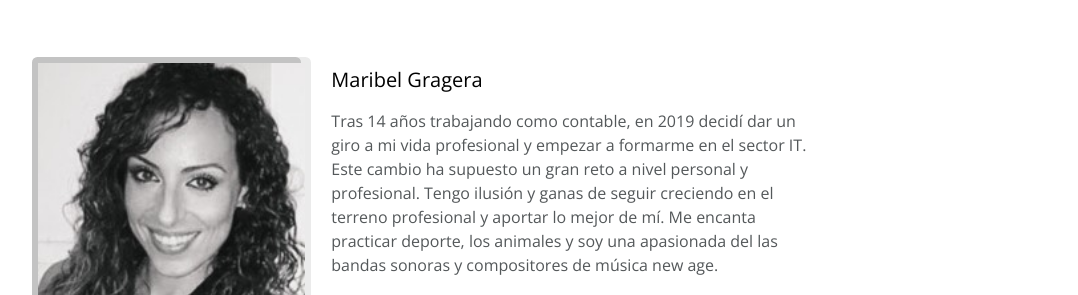
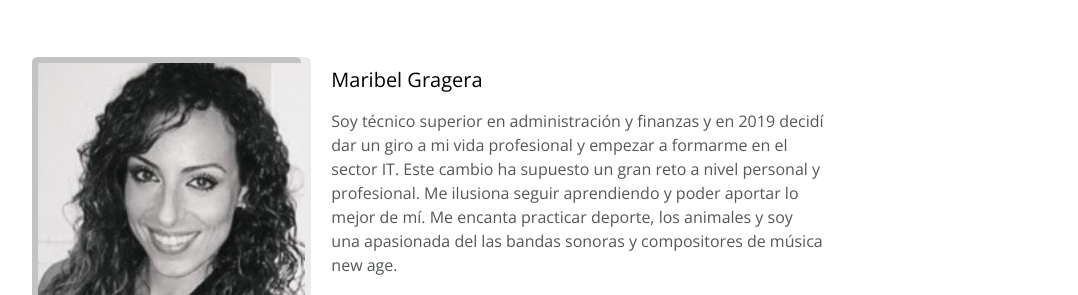
Before and after one commit to Adalab/project-promo-k-module-1-team-7, a website: page docs/index.html in a window 1280 px wide. Shown: the part 1870-2165 px from the top of the page, without its empty margins (96-1174 px from the left). Drawn offline with nearby package versions, Linux system fonts and the light colour scheme.

Commit message:
Change about-us description

```diff
--- a/docs/index.html
+++ b/docs/index.html
@@ -236,11 +236,10 @@
             </div>
             <div class="main__aboutus--card">
               <h3 class="main__aboutus--name">Maribel Gragera</h3>
-              <p class="main__aboutus--text">Tras 14 años trabajando como contable, en 2019 decidí dar un giro a
+              <p class="main__aboutus--text">Soy técnico superior en administración y finanzas y en 2019 decidí dar un giro a
         mi vida profesional y empezar a formarme en el sector IT. Este
         cambio ha supuesto un gran reto a nivel personal y profesional.
-        Tengo ilusión y ganas de seguir creciendo en el terreno profesional
-        y aportar lo mejor de mí. Me encanta practicar deporte, los animales
+        Me ilusiona seguir aprendiendo y poder aportar lo mejor de mí. Me encanta practicar deporte, los animales
         y soy una apasionada del las bandas sonoras y compositores de música
         new age.</p>
 
```
Also changed, not shown: src/html/partials/main.html (+2 -3 lines), docs/assets/images/IMG_0546.png (deleted).
